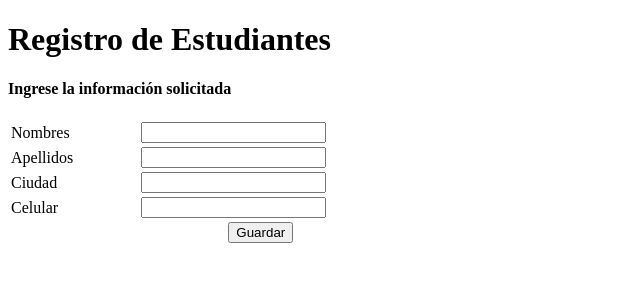
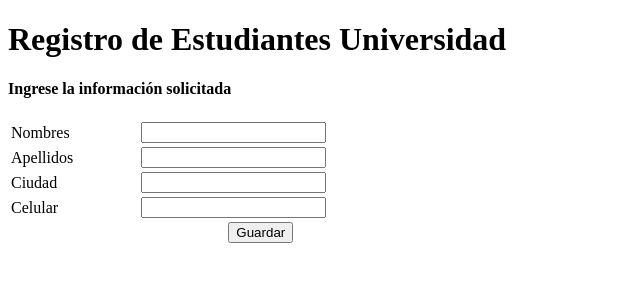
Before and after one commit to bardack32/prueba, a plain HTML site: page RegistroEstudiantes/index.html in a window 1280 px wide. Shown: the whole page, without its empty margins (0-640 px from the left). Drawn offline with Linux system fonts and the light colour scheme.

Commit message:
Update index.html
Cambio de Nombre del titulo

```diff
--- a/RegistroEstudiantes/index.html
+++ b/RegistroEstudiantes/index.html
@@ -3,7 +3,7 @@
 <head>
     <title>Registro de Estudiantes</title>
     <script src="js/js.js"></script>
-    <h1>Registro de Estudiantes</h1>
+    <h1>Registro de Estudiantes Universidad</h1>
 </head>
 <body>
     <h4>Ingrese la información solicitada</h4>
```
